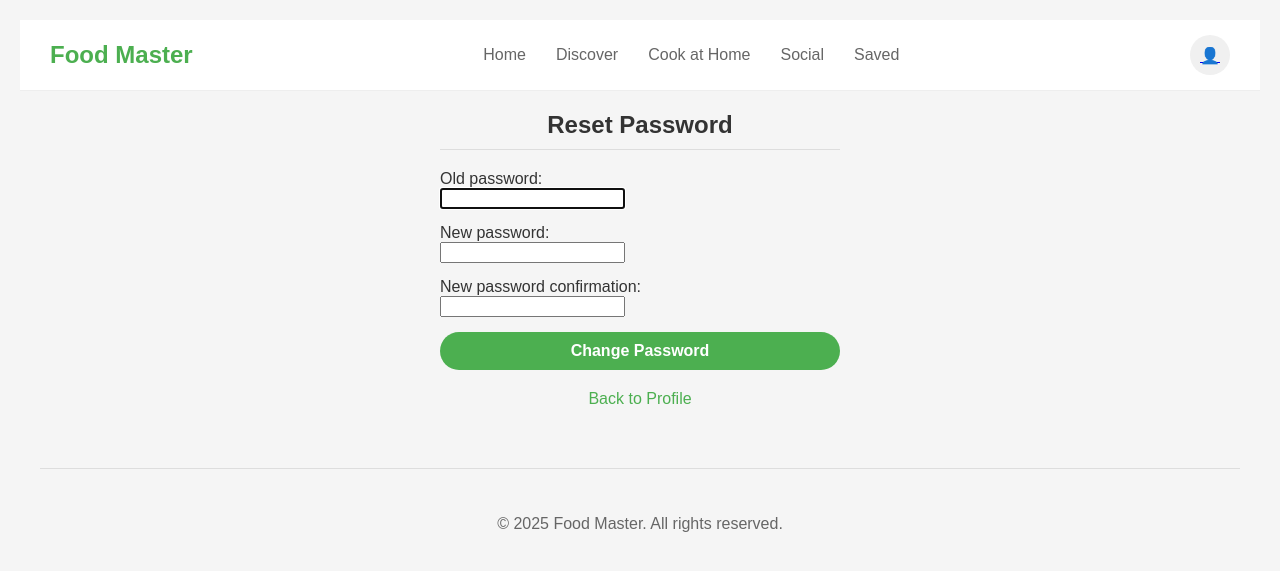
After one commit to HeatherYangHui/FoodMasterWebsite, a Django app: page /profile/reset_password/ in a window 1280 px wide. The commit adds this page. Shown: the top 571 px of the page. Run offline with Django 5.2, Linux system fonts and the light colour scheme; a user stored in the database is signed in; data comes from the database, SQL or seed files in the repository; both versions use the stored data as it was after the commit.

Commit message:
Add the function of reset password by re-enter old password

```diff
--- a/foodmaster/foodmaster/models.py
+++ b/foodmaster/foodmaster/models.py
@@ -18,6 +18,8 @@ class SavedRestaurant(models.Model):
 
     def __str__(self):
         return f"{self.user.username} saved {self.name}"
+
+
 class Restaurant(models.Model):
     place_id = models.CharField(max_length=255, unique=True, null=True, blank=True)
     name = models.CharField(max_length=255)
@@ -33,6 +35,7 @@ class Restaurant(models.Model):
 
     def __str__(self):
         return self.name
+
 
 class Profile(models.Model):
     user = models.OneToOneField(User, on_delete=models.CASCADE)
@@ -76,6 +79,7 @@ class PostImage(models.Model):
     post = models.ForeignKey(Post, on_delete=models.CASCADE, related_name='postimage_set')
     image = models.ImageField(upload_to='post_photos/')
 
+
 class Comment(models.Model):
     post = models.ForeignKey(Post, on_delete=models.CASCADE, related_name='comments')
     author = models.ForeignKey(settings.AUTH_USER_MODEL, on_delete=models.CASCADE)
@@ -84,7 +88,6 @@ class Comment(models.Model):
 
     def __str__(self):
         return f"Comment by {self.author.username} on {self.post.id}"
-
 
 
 class SavedRecipe(models.Model):
--- a/foodmaster/foodmaster/templates/account/login.html
+++ b/foodmaster/foodmaster/templates/account/login.html
@@ -62,9 +62,9 @@
     </button>
   </form>
 
-  <p style="text-align: center;">
+  {% comment %} <p style="text-align: center;">
     <a href="{% url 'password_reset' %}" style="color: #4CAF50; text-decoration: none;">Forgot password?</a>
-  </p>
+  </p> {% endcomment %}
 
   <hr style="margin: 20px 0;">
 
--- a/foodmaster/foodmaster/templates/foodmaster/login.html
+++ b/foodmaster/foodmaster/templates/foodmaster/login.html
@@ -36,9 +36,9 @@
           <input type="password" name="password" class="form-input" placeholder="********" required>
         </div>
 
-        <div style="text-align: right; margin-bottom: 20px;">
+        {% comment %} <div style="text-align: right; margin-bottom: 20px;">
           <a href="{% url 'password_reset' %}" style="color: #4CAF50; text-decoration: none;">Forgot password?</a>
-        </div>
+        </div> {% endcomment %}
 
         <button type="submit" class="btn btn-primary" style="width: 100%; margin-bottom: 20px;">Login</button>
       </form>
--- /dev/null
+++ b/foodmaster/foodmaster/templates/foodmaster/reset_password.html
@@ -0,0 +1,76 @@
+{% extends 'foodmaster/base.html' %}
+{% block title %}Reset Password{% endblock %}
+
+{% block content %}
+<div class="wireframe-section" style="max-width: 400px; margin: 0 auto;">
+  <h2 style="text-align: center; margin-bottom: 20px;">Reset Password</h2>
+
+  {% if messages %}
+    {% for message in messages %}
+      <div style="background-color: #f8d7da; color: #721c24; padding: 10px; border-radius: 4px; margin-bottom: 10px;">
+        {{ message }}
+      </div>
+    {% endfor %}
+  {% endif %}
+
+  {# NEW: Show non-field errors (e.g. old password incorrect) #}
+  {% if form.non_field_errors %}
+    <div style="background-color: #f8d7da; color: #721c24; padding: 10px; border-radius: 4px; margin-bottom: 10px;">
+      {% for error in form.non_field_errors %}
+        {{ error }}
+      {% endfor %}
+    </div>
+  {% endif %}
+
+  <form method="post" action="{% url 'profile_reset_password' %}" style="margin-bottom: 20px;">
+    {% csrf_token %}
+
+    <div style="margin-bottom: 15px;">
+      {{ form.old_password.label_tag }} <br>
+      {{ form.old_password }}
+      {# Show old_password errors if any #}
+      {% if form.old_password.errors %}
+        <ul style="list-style: none; padding: 0; color: #721c24;">
+          {% for error in form.old_password.errors %}
+            <li>{{ error }}</li>
+          {% endfor %}
+        </ul>
+      {% endif %}
+    </div>
+
+    <div style="margin-bottom: 15px;">
+      {{ form.new_password1.label_tag }} <br>
+      {{ form.new_password1 }}
+      {# Show new_password1 errors #}
+      {% if form.new_password1.errors %}
+        <ul style="list-style: none; padding: 0; color: #721c24;">
+          {% for error in form.new_password1.errors %}
+            <li>{{ error }}</li>
+          {% endfor %}
+        </ul>
+      {% endif %}
+    </div>
+
+    <div style="margin-bottom: 15px;">
+      {{ form.new_password2.label_tag }} <br>
+      {{ form.new_password2 }}
+      {# Show new_password2 errors #}
+      {% if form.new_password2.errors %}
+        <ul style="list-style: none; padding: 0; color: #721c24;">
+          {% for error in form.new_password2.errors %}
+            <li>{{ error }}</li>
+          {% endfor %}
+        </ul>
+      {% endif %}
+    </div>
+
+    <button type="submit" class="btn btn-primary" style="width: 100%; font-size: 16px; padding: 10px;">
+      Change Password
+    </button>
+  </form>
+
+  <p style="text-align: center;">
+    <a href="{% url 'profile' %}" style="color: #4CAF50; text-decoration: none;">Back to Profile</a>
+  </p>
+</div>
+{% endblock %}
--- a/foodmaster/foodmaster/views.py
+++ b/foodmaster/foodmaster/views.py
@@ -4,6 +4,9 @@ from django.contrib import messages
 from django.contrib.auth.models import User
 from django.contrib.auth.decorators import login_required
 from django.core.cache import cache
+from django.contrib.auth.forms import PasswordChangeForm
+from django.core.files.uploadedfile import InMemoryUploadedFile
+from django.contrib.auth import update_session_auth_hash
 
 # For password reset functionality:
 from django.contrib.auth.forms import PasswordResetForm, SetPasswordForm
@@ -172,7 +175,7 @@ def profile_view(request):
                 image_format = image.format if image.format else 'JPEG'
                 image.save(image_io, format=image_format)
 
-                from django.core.files.uploadedfile import InMemoryUploadedFile
+
                 profile.profile_image = InMemoryUploadedFile(
                     image_io,
                     'ImageField',
@@ -233,7 +236,7 @@ def delete_account_view(request):
 
 
 # -----------------------------
-# Password Reset View
+# Password Reset View (by email verification)
 # -----------------------------
 def password_reset_view(request):
     if request.method == 'POST':
@@ -253,6 +256,30 @@ def password_reset_view(request):
     else:
         form = PasswordResetForm()
     return render(request, 'foodmaster/password_reset.html', {'form': form})
+
+
+# -----------------------------
+# Reset Password View (by re-enter old password)
+# -----------------------------
+@login_required
+def reset_password_view(request):
+    """
+    Allows a logged-in user to reset their password by entering their old password
+    and a new password (with confirmation). If the old password is correct, updates the password.
+    """
+    if request.method == 'POST':
+        form = PasswordChangeForm(user=request.user, data=request.POST)
+        if form.is_valid():
+            user = form.save()
+            # Update the session hash so the user isn't logged out
+            update_session_auth_hash(request, user)
+            messages.success(request, "Your password has been changed successfully.")
+            return redirect('profile')
+        else:
+            messages.error(request, "Please correct the errors below.")
+    else:
+        form = PasswordChangeForm(user=request.user)
+    return render(request, 'foodmaster/reset_password.html', {'form': form})
 
 
 # -----------------------------
--- a/foodmaster/webapps/urls.py
+++ b/foodmaster/webapps/urls.py
@@ -39,6 +39,7 @@ urlpatterns = [
     path('register/', views.register_view, name='register'),
     path('password_reset/', views.password_reset_view, name='password_reset'),
     path('password_reset_confirm/<uidb64>/<token>/', views.password_reset_confirm_view, name='password_reset_confirm'),
+    path('profile/reset_password/', views.reset_password_view, name='profile_reset_password'),
 
     # A custom route that redirects to the allauth Google login
     path('google_login/', views.google_login_redirect, name='google_login'),
```
Also changed, not shown: foodmaster/foodmaster/templates/foodmaster/profile.html (+8 -3 lines), foodmaster/db.sqlite3.
